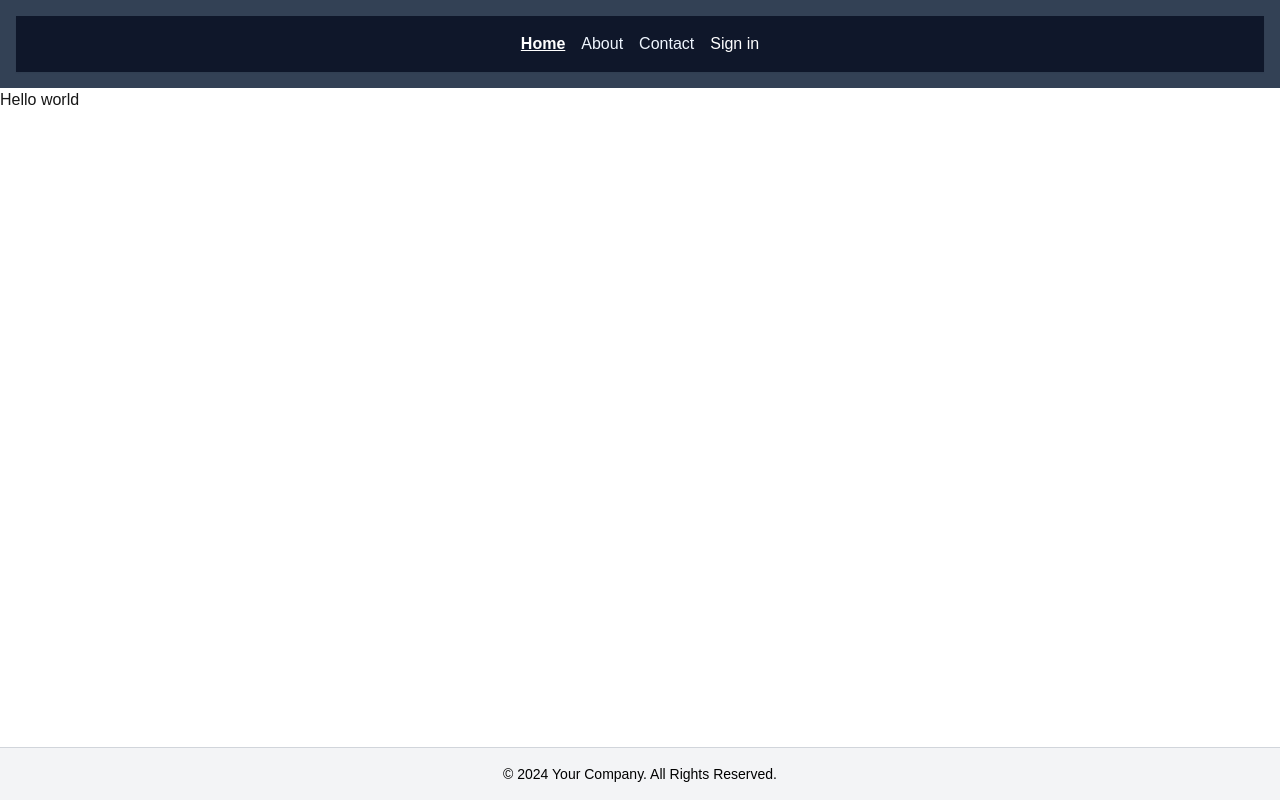
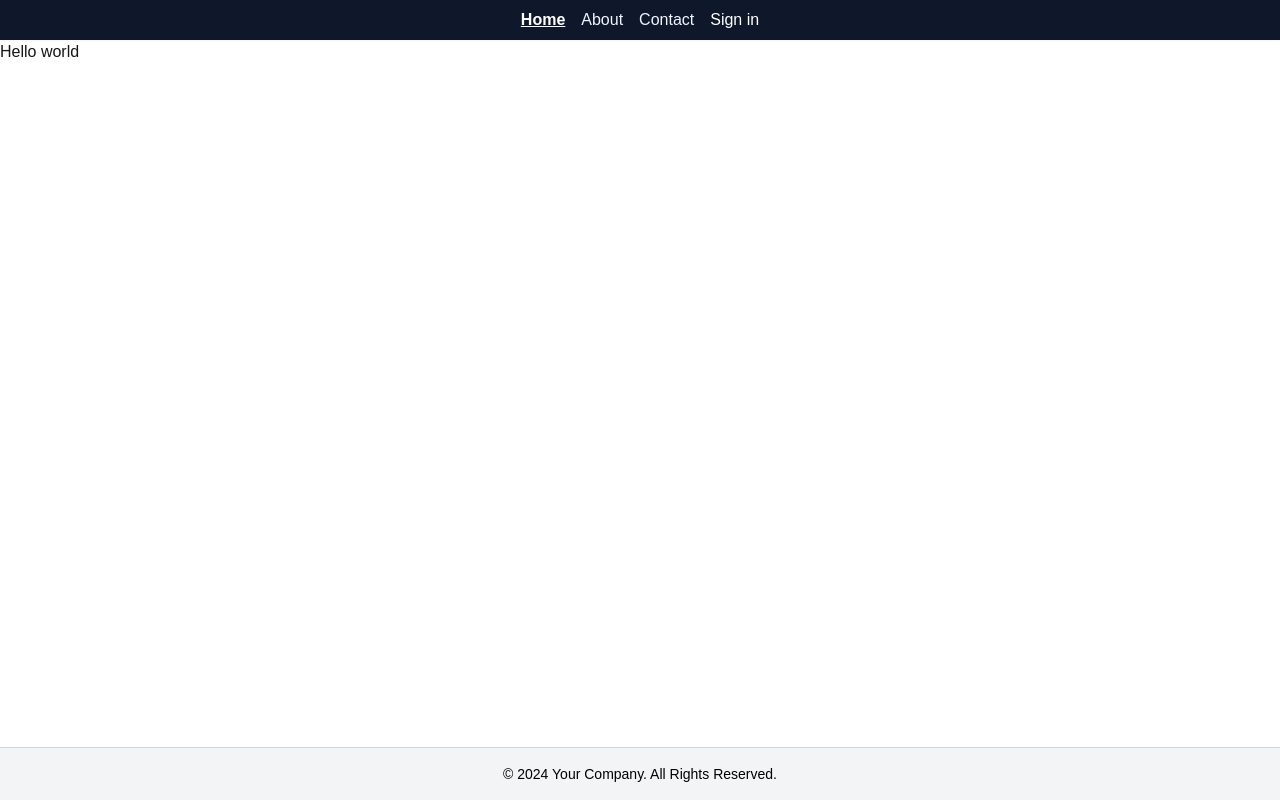
Before and after one commit to jiebinzhou98/project01, a Next.js app in the folder self-blog/: page / in a window 1280 px wide. Built offline with nearby package versions, Linux system fonts and the light colour scheme; no server answers.

Commit message:
Update header

```diff
--- a/self-blog/app/components/navigation.tsx
+++ b/self-blog/app/components/navigation.tsx
@@ -7,7 +7,7 @@ export const Navigation = () => {
   const pathname = usePathname();
 
   return (
-    <nav className="flex justify-center items-center p-4 shadow-sm bg-slate-900 text-white">
+    <header className="flex justify-center items-center p-4 shadow-sm bg-slate-900 text-white">
       <Link
         href={"/"}
         className={pathname === "/" ? "font-bold mr-4 underline" : "text-blue-50 mr-4"}
@@ -32,6 +32,6 @@ export const Navigation = () => {
       <SignedIn>
         <UserButton />
       </SignedIn>
-    </nav>
+    </header>
   );
 };
--- a/self-blog/app/globals.css
+++ b/self-blog/app/globals.css
@@ -18,6 +18,11 @@ body {
   color: var(--foreground);
   background: var(--background);
   font-family: Arial, Helvetica, sans-serif;
+}
+
+header{
+  height: 40px;
+  padding: 0 1rem;
 }
 
 
--- a/self-blog/app/layout.tsx
+++ b/self-blog/app/layout.tsx
@@ -31,9 +31,9 @@ export default function RootLayout({
         <body
           className={`${geistSans.variable} ${geistMono.variable} antialiased flex flex-col min-h-screen`}
         >
-          <header className="bg-slate-700 text-white p-4 text-center">
+          {/* <header className="bg-slate-900 text-white py-2 px-4 text-center shadow-sm"> */}
             <Navigation />
-          </header>
+          {/* </header> */}
           <main className="flex-grow">{children}</main>
           <Foooter/>
         </body>
```
